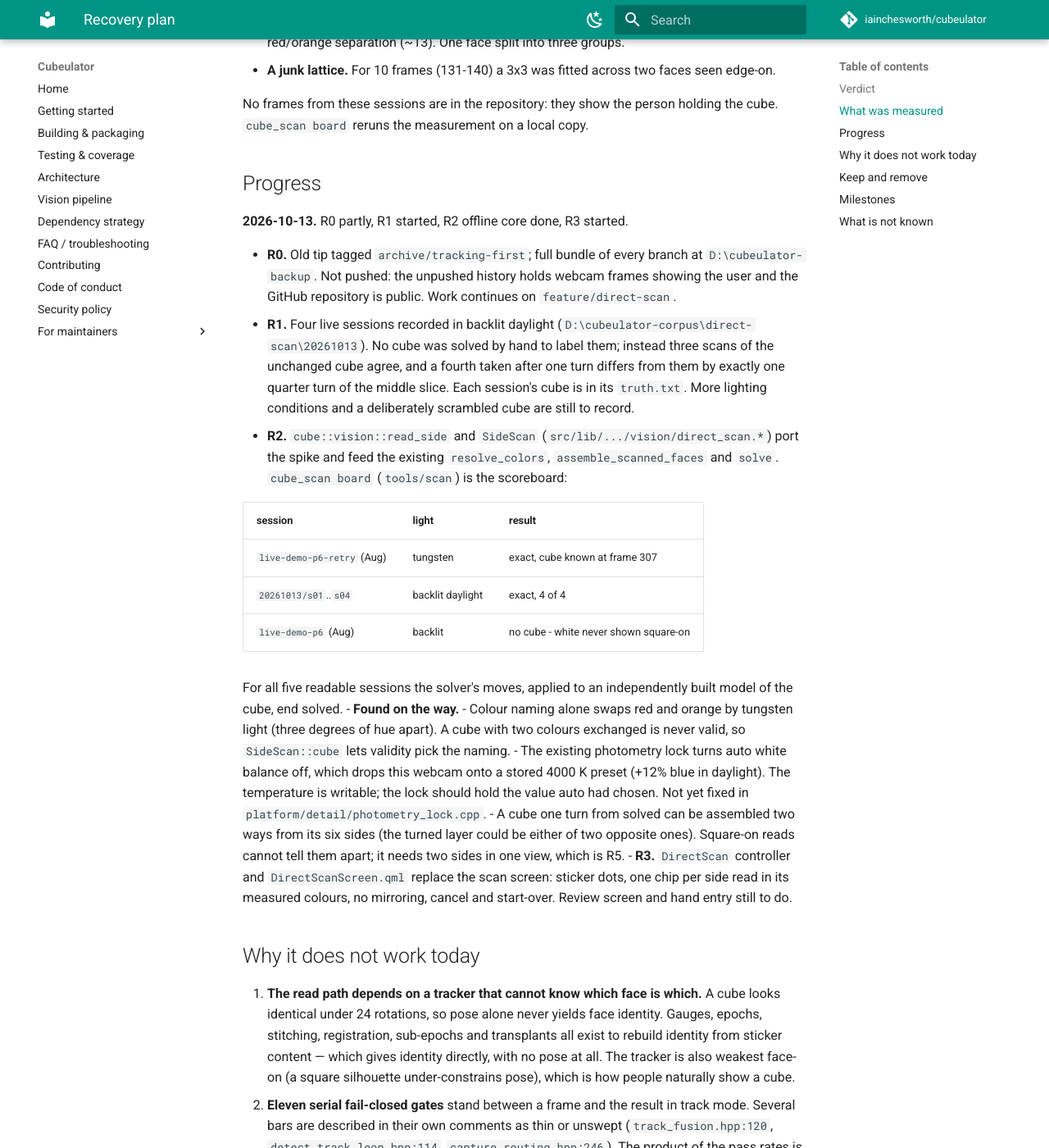
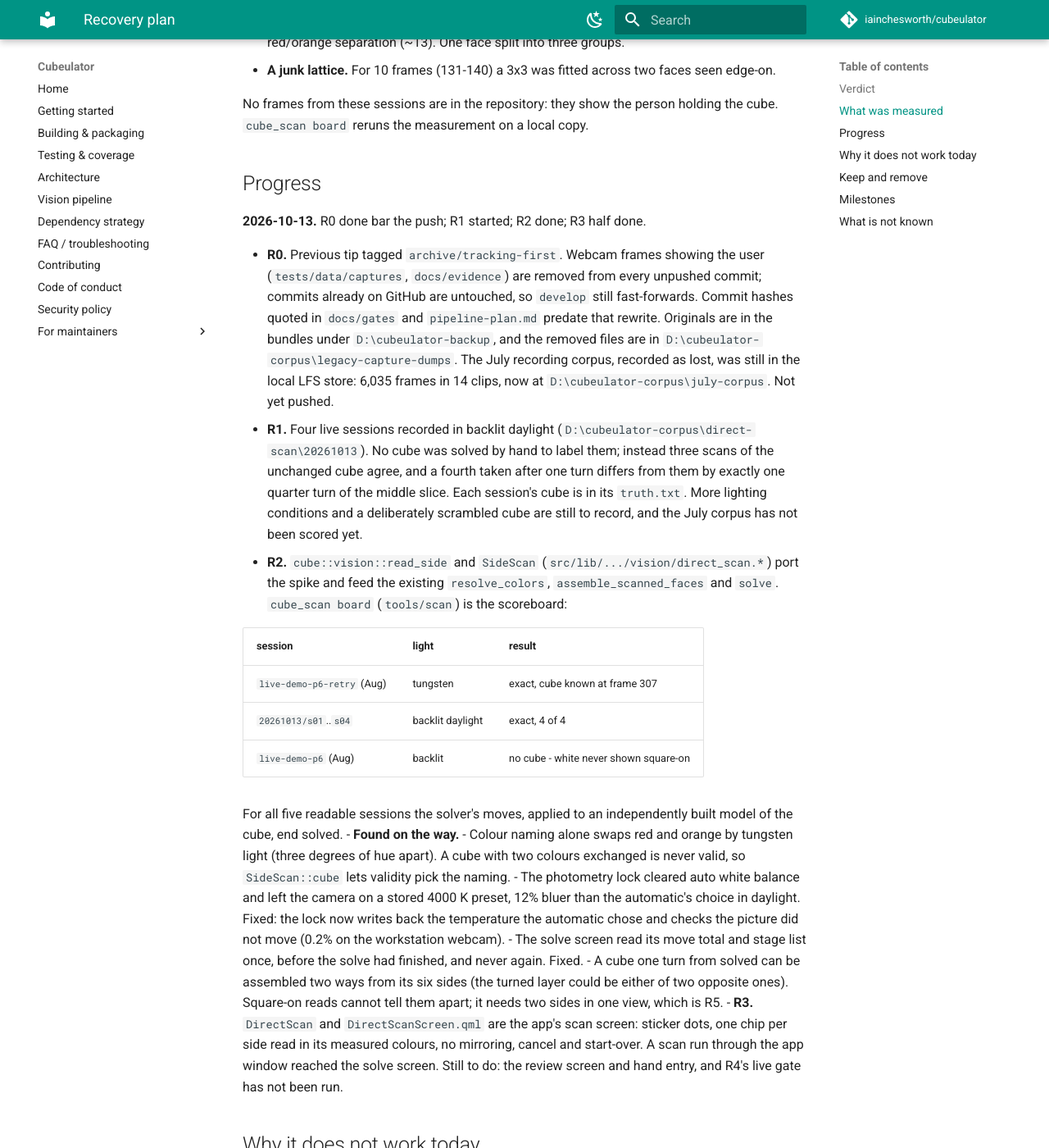
Before and after one commit to iainchesworth/cubeulator, an MkDocs documentation site: the page built from docs/recovery-plan.md, in a window 1280 px wide and 1400 px high, scrolled down 1103 px. Shown: the whole window at 82% size. Built offline with MkDocs 1.6.1 and Material for MkDocs 9.7.7, drawn with Linux system fonts in a browser that asks for light colours; comment, search, counter and statistics services are not loaded.

Commit message:
Record the day's progress in the recovery plan
The scrub of webcam frames from the unpushed history, the July corpus
found intact in the local LFS store, the white-balance lock and solve
screen fixes, and the first scan through the app window to reach the
solve screen.

```diff
--- a/docs/recovery-plan.md
+++ b/docs/recovery-plan.md
@@ -49,18 +49,24 @@ holding the cube. `cube_scan board` reruns the measurement on a local copy.
 
 ## Progress
 
-**2026-10-13.** R0 partly, R1 started, R2 offline core done, R3 started.
+**2026-10-13.** R0 done bar the push; R1 started; R2 done; R3 half done.
 
-- **R0.** Old tip tagged `archive/tracking-first`; full bundle of every
-  branch at `D:\cubeulator-backup`. Not pushed: the unpushed history holds
-  webcam frames showing the user and the GitHub repository is public. Work
-  continues on `feature/direct-scan`.
+- **R0.** Previous tip tagged `archive/tracking-first`. Webcam frames
+  showing the user (`tests/data/captures`, `docs/evidence`) are removed from
+  every unpushed commit; commits already on GitHub are untouched, so
+  `develop` still fast-forwards. Commit hashes quoted in `docs/gates` and
+  `pipeline-plan.md` predate that rewrite. Originals are in the bundles
+  under `D:\cubeulator-backup`, and the removed files are in
+  `D:\cubeulator-corpus\legacy-capture-dumps`. The July recording corpus,
+  recorded as lost, was still in the local LFS store: 6,035 frames in 14
+  clips, now at `D:\cubeulator-corpus\july-corpus`. Not yet pushed.
 - **R1.** Four live sessions recorded in backlit daylight
-  (`D:\cubeulator-corpus\direct-scan\20261013`). No cube was solved by hand
-  to label them; instead three scans of the unchanged cube agree, and a
+  (`D:\cubeulator-corpus\direct-scan\20261013`). No cube was solved by
+  hand to label them; instead three scans of the unchanged cube agree, and a
   fourth taken after one turn differs from them by exactly one quarter turn
   of the middle slice. Each session's cube is in its `truth.txt`. More
-  lighting conditions and a deliberately scrambled cube are still to record.
+  lighting conditions and a deliberately scrambled cube are still to record,
+  and the July corpus has not been scored yet.
 - **R2.** `cube::vision::read_side` and `SideScan`
   (`src/lib/.../vision/direct_scan.*`) port the spike and feed the existing
   `resolve_colors`, `assemble_scanned_faces` and `solve`. `cube_scan board`
@@ -78,16 +84,20 @@ holding the cube. `cube_scan board` reruns the measurement on a local copy.
   - Colour naming alone swaps red and orange by tungsten light (three
     degrees of hue apart). A cube with two colours exchanged is never valid,
     so `SideScan::cube` lets validity pick the naming.
-  - The existing photometry lock turns auto white balance off, which drops
-    this webcam onto a stored 4000 K preset (+12% blue in daylight). The
-    temperature is writable; the lock should hold the value auto had chosen.
-    Not yet fixed in `platform/detail/photometry_lock.cpp`.
+  - The photometry lock cleared auto white balance and left the camera on a
+    stored 4000 K preset, 12% bluer than the automatic's choice in daylight.
+    Fixed: the lock now writes back the temperature the automatic chose and
+    checks the picture did not move (0.2% on the workstation webcam).
+  - The solve screen read its move total and stage list once, before the
+    solve had finished, and never again. Fixed.
   - A cube one turn from solved can be assembled two ways from its six sides
     (the turned layer could be either of two opposite ones). Square-on reads
     cannot tell them apart; it needs two sides in one view, which is R5.
-- **R3.** `DirectScan` controller and `DirectScanScreen.qml` replace the scan
-  screen: sticker dots, one chip per side read in its measured colours, no
-  mirroring, cancel and start-over. Review screen and hand entry still to do.
+- **R3.** `DirectScan` and `DirectScanScreen.qml` are the app's scan screen:
+  sticker dots, one chip per side read in its measured colours, no
+  mirroring, cancel and start-over. A scan run through the app window
+  reached the solve screen. Still to do: the review screen and hand entry,
+  and R4's live gate has not been run.
 
 ## Why it does not work today
 
```
